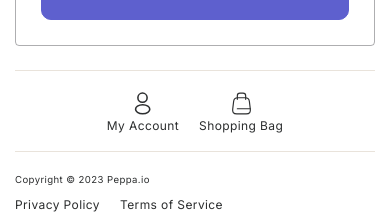
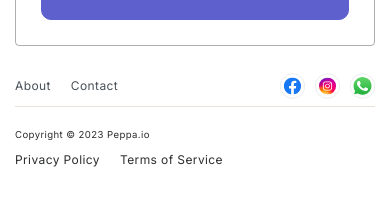
Before and after one commit to mikebellami/The-Store, a React (Create React App) app: page /cart in a window 390 px wide. Shown: the part 809-1028 px from the top of the page. After the commit the page ends 978 px from the top, so only its background shows below. Built offline with nearby package versions, Linux system fonts and the light colour scheme.

Commit message:
Footer and carts responsive

```diff
--- a/src/component/Footer/footer.module.css
+++ b/src/component/Footer/footer.module.css
@@ -11,6 +11,7 @@
     list-style: none;
     display: flex;
     gap: 20px;
+
 }
 
 .navlink {
@@ -50,10 +51,25 @@
     border-top: 1px solid #E9E3DB;
     padding-top: 20px;
 }
-.footer{
+.footer,.footer2{
     display: flex;
     justify-content: space-between;
     align-items: center;
+}
+ul{
+    margin-bottom:0;
+}
+
+.socialIcons {
+    display: flex;
+    gap: 10px;
+    align-items: center;
+}
+
+.socialIcons svg {
+    width: 35px;
+    aspect-ratio: 1;
+    cursor: pointer;
 }
 
 @media screen and (max-width: 425px) {
@@ -61,4 +77,10 @@
         flex-direction: column;
         align-items: flex-start;
     }
+
+    .socialIcons svg {
+        width: 25px;
+        aspect-ratio: 1;
+        cursor: pointer;
+    }
 }
--- a/src/component/Footer/index.js
+++ b/src/component/Footer/index.js
@@ -1,12 +1,39 @@
-import React from "react";
+import React, { useState } from "react";
 import { Link } from "react-router-dom";
 import styles from "./footer.module.css";
 import { ReactComponent as ProfileIcon } from "../../assets/img/profile.svg";
 import { ReactComponent as ShoppingBagIcon } from "../../assets/img/svg/shopping-bag.svg";
+import { ReactComponent as FacebookIcon } from "../../assets/img/facebook.svg";
+import { ReactComponent as InstagramIcon } from "../../assets/img/instagram.svg";
+import { ReactComponent as WhatsAppIcon } from "../../assets/img/whatsapp.svg";
 
 const Footer = () => {
+	const [isLogin, setIsLogin] = useState(false);
 	return (
 		<div className="container">
+			{isLogin === false ? (
+
+					<div className={`${styles.footer2} mb-2 mt-5`}>
+						<ul className={styles.navLinks}>
+							<li className={styles.navlink} style={{ color: "#495057" }}>
+								<a href="#" className={styles.link}>
+									About
+								</a>
+							</li>
+							<li className={styles.navlink} style={{ color: "#495057" }}>
+								<a href="#" className={styles.link}>
+									Contact
+								</a>
+							</li>
+						</ul>
+						<div className={styles.socialIcons}>
+							<FacebookIcon />
+							<InstagramIcon />
+							<WhatsAppIcon />
+						</div>
+					</div>
+
+			) : (
 				<div
 					className={`${styles.bt} d-flex justify-content-center align-items-center mt-5`}
 				>
@@ -19,16 +46,16 @@ const Footer = () => {
 						</li>
 						<li className={styles.navlink}>
 							<Link to="/cart" className={styles.link}>
-							<ShoppingBagIcon  />
+								<ShoppingBagIcon />
 								<p>Shopping Bag</p>
 							</Link>
 						</li>
 					</ul>
 				</div>
+			)}
 			<div className={styles.bt}>
 				<div className={styles.footer}>
-
-				<p className={styles.copyright}>Copyright © 2023 Peppa.io</p>
+					<p className={styles.copyright}>Copyright © 2023 Peppa.io </p>
 					<ul className={styles.navLinks}>
 						<li className={styles.navlink}>
 							<a href="#" className={styles.link}>
--- a/src/page/Cart/index.js
+++ b/src/page/Cart/index.js
@@ -4,9 +4,9 @@ import styles from "./cart.module.css";
 
 const Cart = () => {
 	return (
-		<div className="container">
+		<div className="container mb-5" style={{minHeight:"75vh"}}>
 			<div className="row">
-				<div className="col-md-5">
+				<div className="col-lg-6 ">
 					<h3 className={styles.heading}>Shopping cart</h3>
 					{Array(3)
 						.fill(" ")
@@ -14,8 +14,8 @@ const Cart = () => {
 							<ShoppingCartItem />
 						))}
 				</div>
-				<div className="col-md-1"></div>
-				<div className="col-md-6">
+				<div className="col-lg-1"></div>
+				<div className="col-lg-5">
 					<h3 className={styles.heading}>Cart Summary</h3>
 					<div className={styles.summaryWrapper}>
 						<div className={styles.summaryRow}>
--- a/src/page/index.js
+++ b/src/page/index.js
@@ -4,4 +4,5 @@ import Confirmation from "./confirmation";
 import Account from "./account";
 import Cart from "./Cart";
 
-export { Home, Product,Cart, Confirmation, Account };
+
+export { Home, Product,Cart, Confirmation, Account,  };
```
Lines whose indentation alone changed are shown as unchanged.
